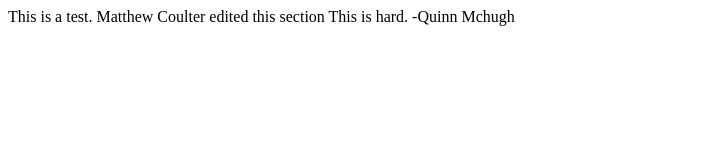
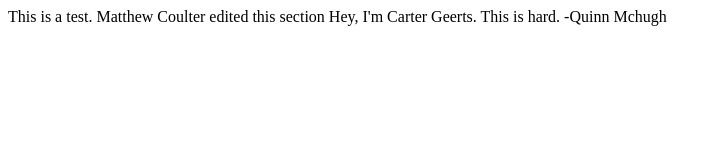
Before and after one commit to H0uji/McHugh_Q_Coulter_M_Geerts_C_HW1, a plain HTML site: page index.html in a window 1280 px wide. Shown: the whole page, without its empty margins (0-722 px from the left). Drawn offline with Linux system fonts and the light colour scheme.

Commit message:
changed index

```diff
--- a/index.html
+++ b/index.html
@@ -7,6 +7,8 @@
 <body>
 	This is a test. Matthew Coulter edited this section
 
+	Hey, I'm Carter Geerts.
+
 	This is hard. -Quinn Mchugh
 </body>
 </html>
```
